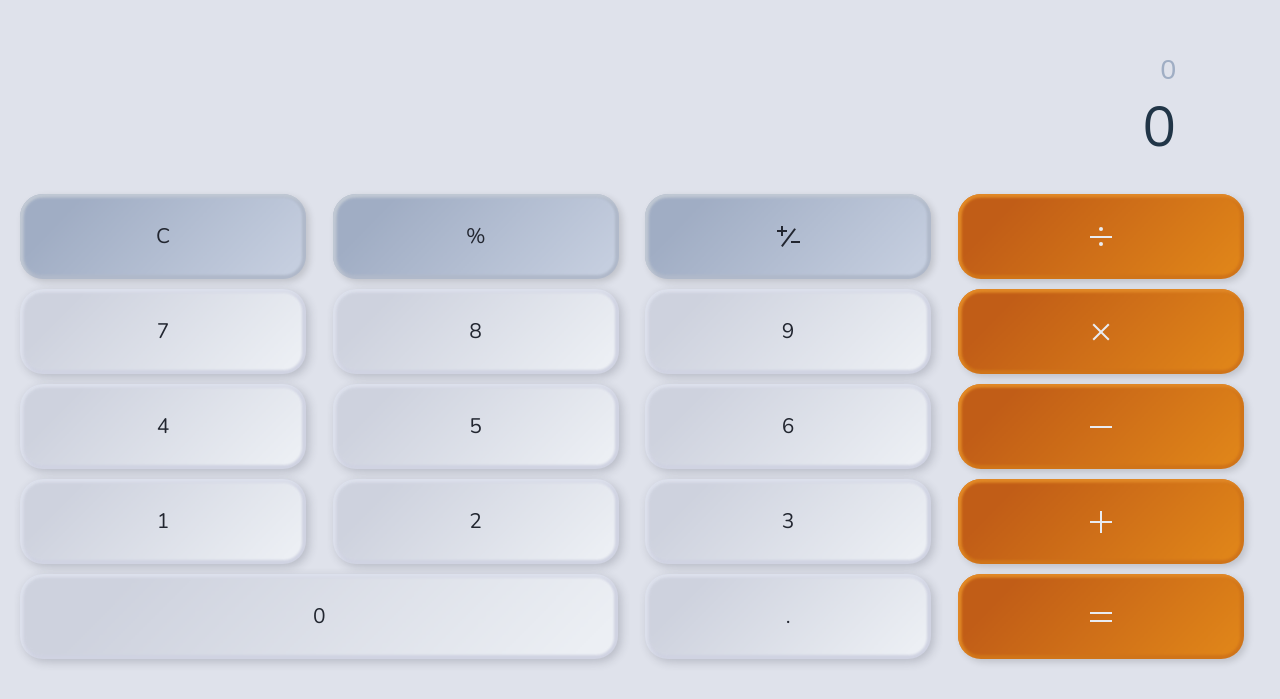
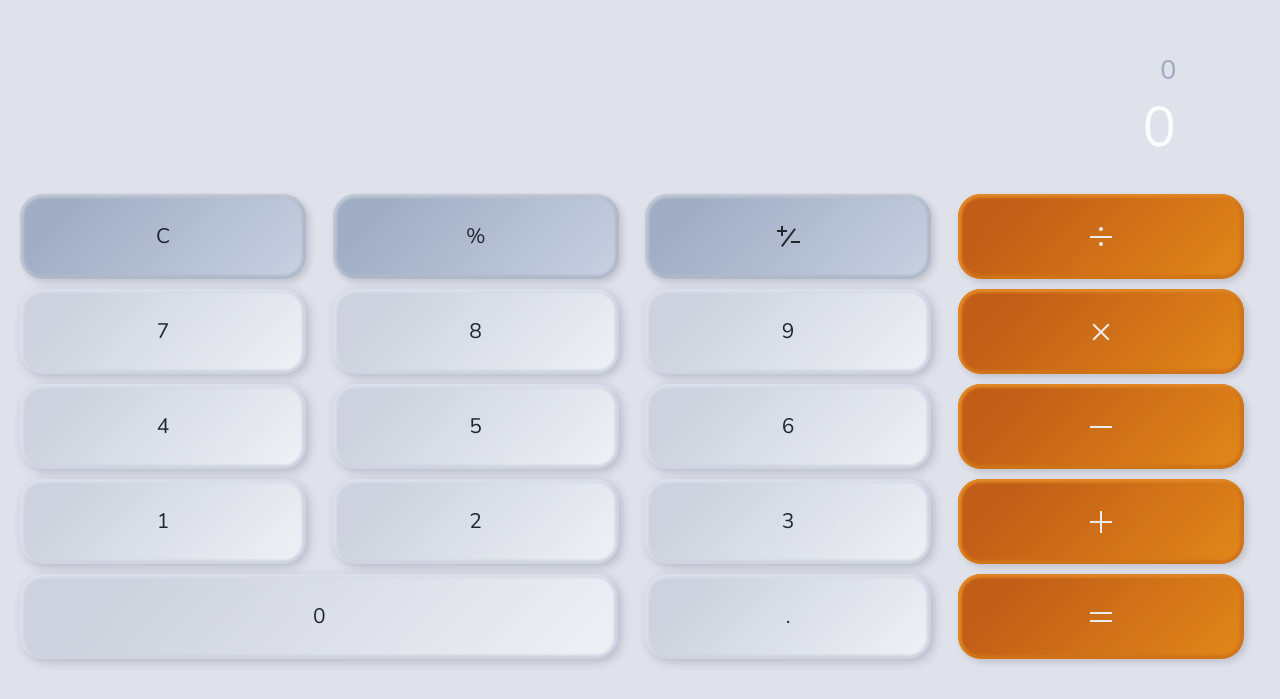
Before and after one commit to axvc/neumorphism_calculator, a React (Vite) app: page / in a window 1280 px wide. Shown: the part 101-800 px from the top of the page. Built offline with nearby package versions, Linux system fonts and the light colour scheme.

Commit message:
fix: ios background theme

```diff
--- a/src/index.css
+++ b/src/index.css
@@ -58,7 +58,6 @@ button:hover {
 
 @media (prefers-color-scheme: light) {
   :root {
-    color: #213547;
     background: #DFE2EB;
   }
   a:hover {
@@ -71,3 +70,9 @@ button:hover {
     background: #DFE2EB;
   }
 }
+
+@media (prefers-color-scheme: dark) {
+  :root {
+    background: linear-gradient(180deg, #242833 0%, #16181D 100%);
+  }
+}
```
